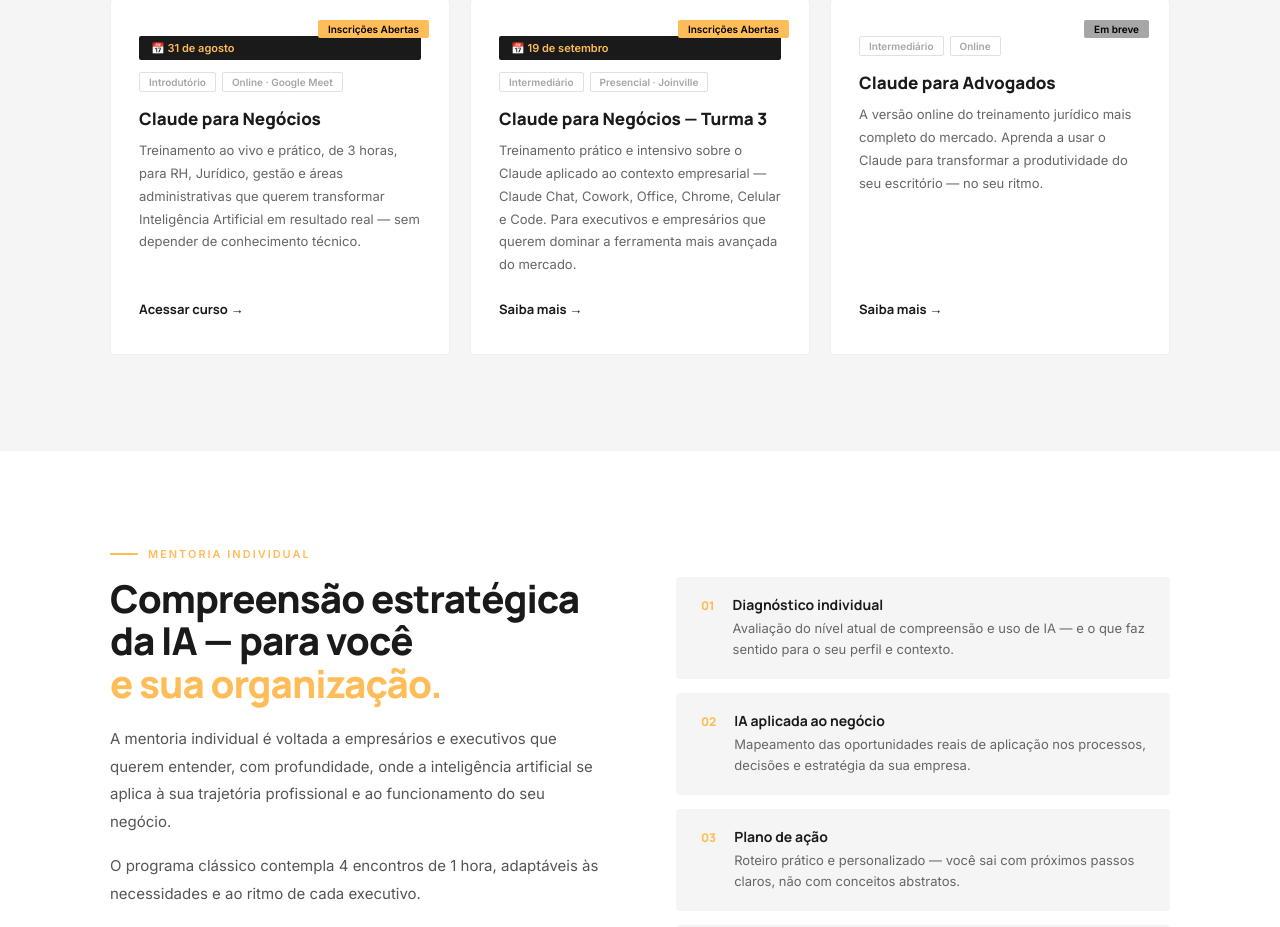
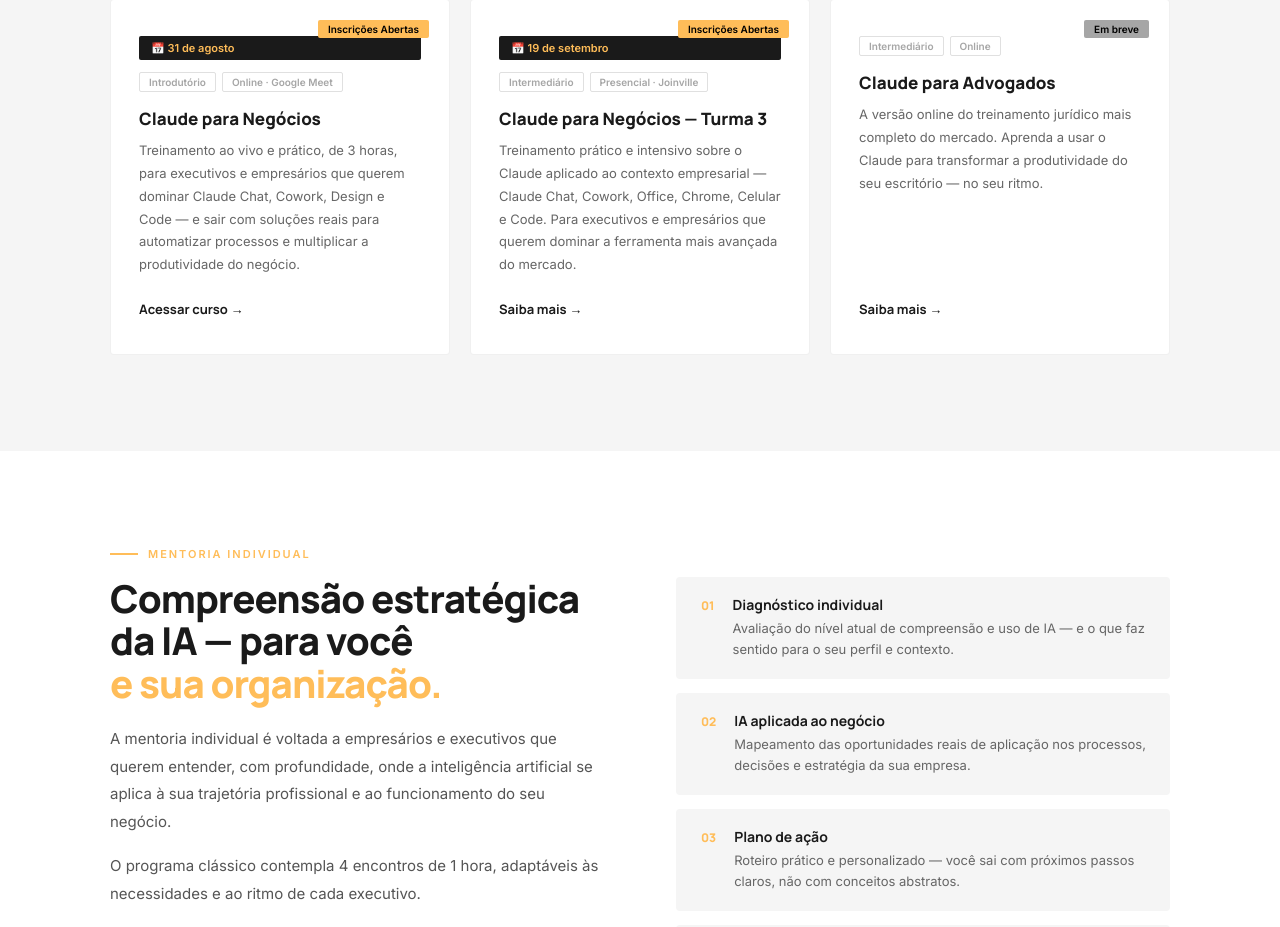
Before and after one commit to engenheiromazza/site-engenheiro-mazza, a React (Vite) app: page / in a window 1280 px wide. Shown: the part 3047-3974 px from the top of the page. Built offline with nearby package versions, Linux system fonts and the light colour scheme.

Commit message:
Revise course description for 'Claude para Negócios'
Updated course description for 'Claude para Negócios' to target executives and entrepreneurs, emphasizing practical applications of Claude Chat.

```diff
--- a/src/App.jsx
+++ b/src/App.jsx
@@ -307,7 +307,7 @@ function Servicos() {
 /* ── CURSOS ── */
 const cursos = [
   {
-    title: "Claude para Negócios",level: "Introdutório",format: "Online · Google Meet",desc: "Treinamento ao vivo e prático, de 3 horas, para RH, Jurídico, gestão e áreas administrativas que querem transformar Inteligência Artificial em resultado real — sem depender de conhecimento técnico.",badge: "Inscrições Abertas",badgeBg: "#FFBD59",data: "31 de agosto",link: "/claude-para-negocios.html",externo: true,esgotado: false
+    title: "Claude para Negócios",level: "Introdutório",format: "Online · Google Meet",desc: "Treinamento ao vivo e prático, de 3 horas, para executivos e empresários que querem dominar Claude Chat, Cowork, Design e Code — e sair com soluções reais para automatizar processos e multiplicar a produtividade do negócio.",badge: "Inscrições Abertas",badgeBg: "#FFBD59",data: "31 de agosto",link: "/claude-para-negocios.html",externo: true,esgotado: false
   },
   {
     title:"Claude para Negócios — Turma 3",
```
